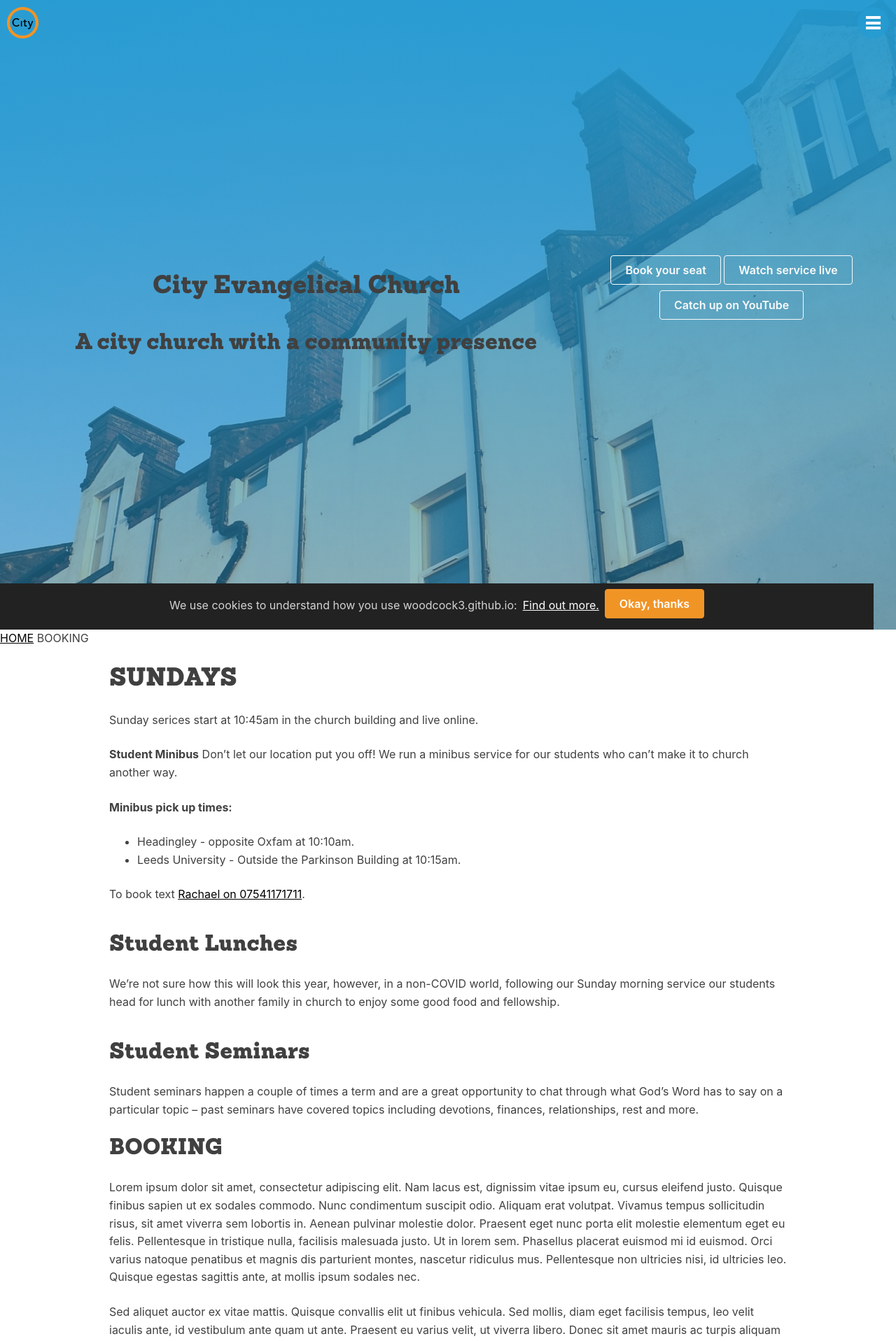
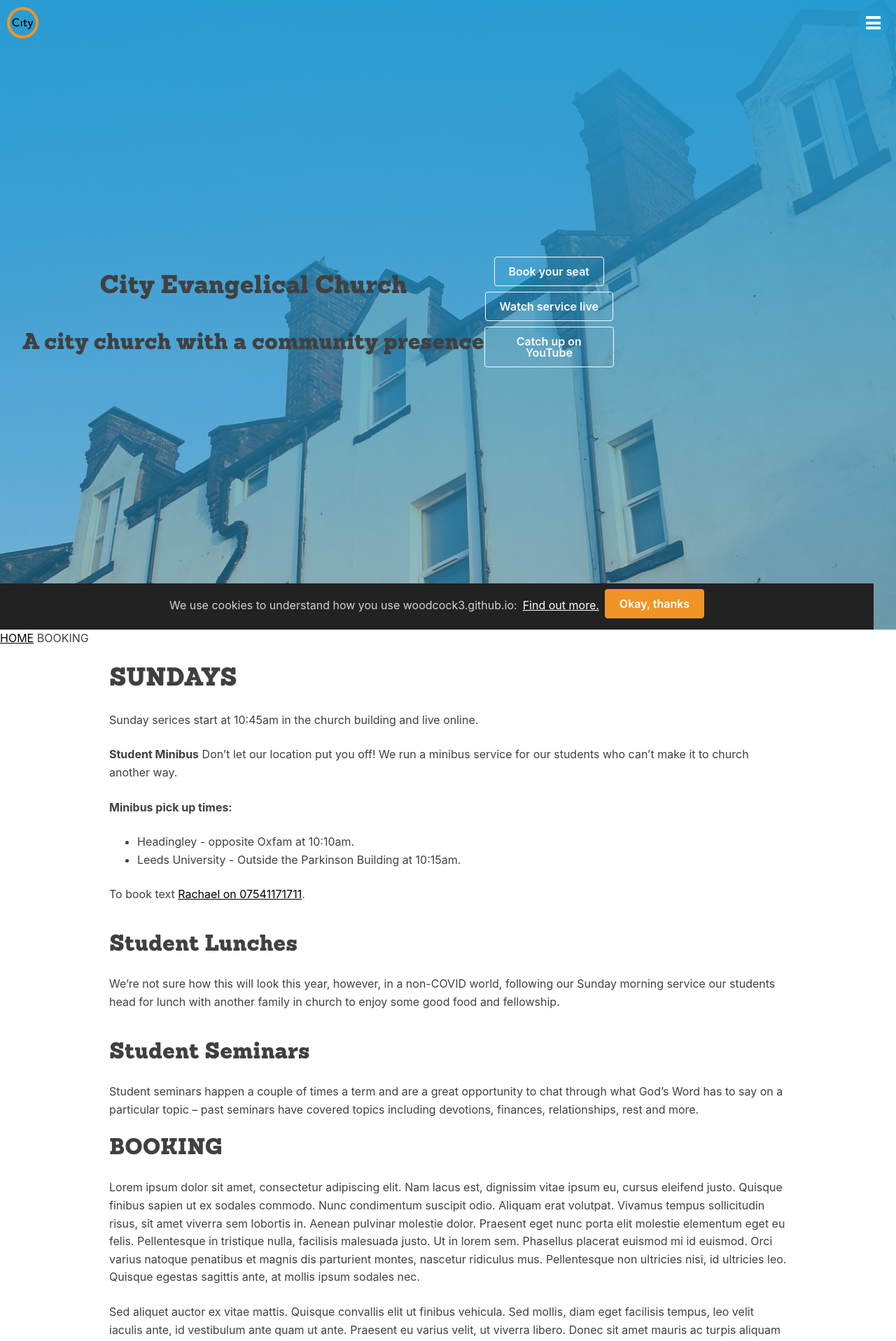
Before and after one commit to woodcox/city-jekyll, a Jekyll site: the page built from pages/_sunday/2021-01-03-booking.md, in a window 1280 px wide. Shown: the top 1917 px of the page at 70% size. Built offline with Jekyll 4.4.1, drawn with Linux system fonts in a browser that asks for light colours.

Commit message:
Update hero.html

```diff
--- a/_includes/components/hero.html
+++ b/_includes/components/hero.html
@@ -1,11 +1,9 @@
 <section class="hero-image">
+  <div class="hero-text">
+    <h1 class="hero-text-h1">City Evangelical Church</h1>
+    <h2 class="hero-text-h2">A city church with a community presence</h2>
+  </div>
   <div class="flex-row">
-    <div class="flex-large">
-      <div class="hero-text">
-        <h1>City Evangelical Church</h1>
-        <h2>A city church with a community presence</h2>
-      </div>
-    </div>
     <div class="flex-small one-third">
       <div class="hero-buttons">
         <button class="muted-button">Book your seat</button>
```
